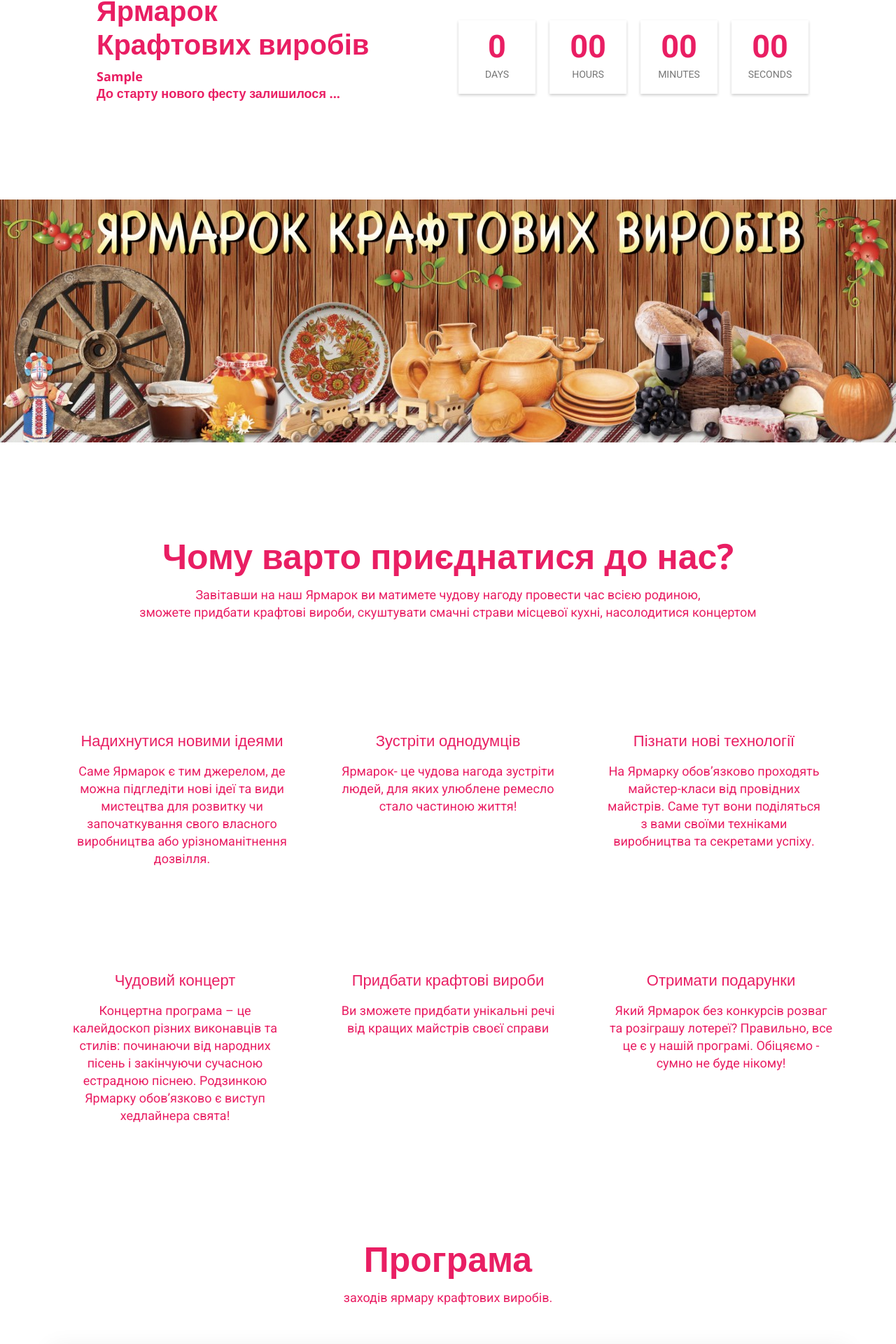
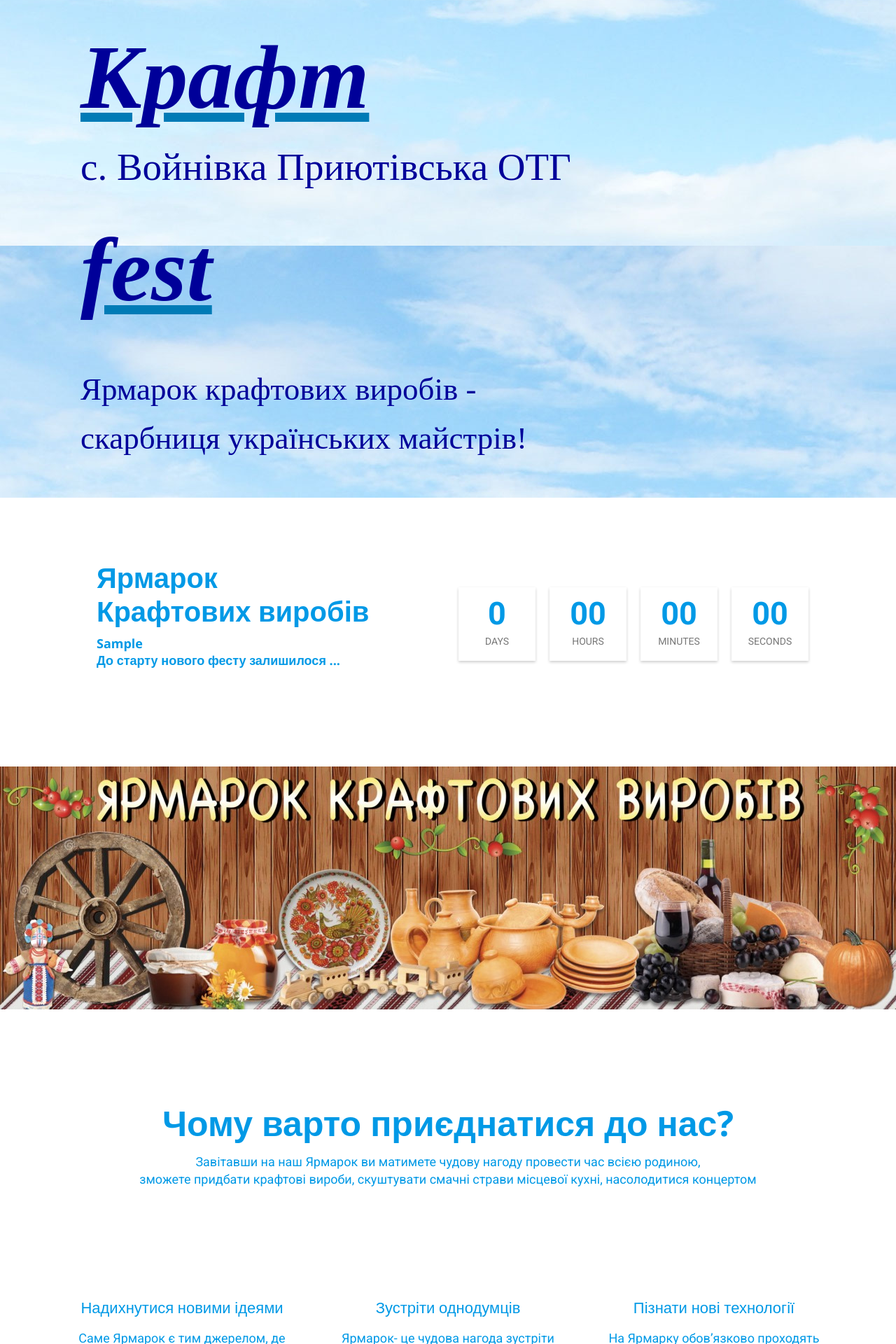
Before and after one commit to sanyache/craftfest, a Django app: page / in a window 1280 px wide. Shown: the part 549-2469 px from the top of the page at 70% size. Run offline with Django 3.2, Linux system fonts and the light colour scheme; tables that the repository leaves empty hold one stand-in row (values such as "Sample post"); grey boxes marked "Sample" are stand-in pictures; parts of the project's set-up code (start-up, migrations or seed data) failed here and were passed over; some libraries are stand-ins or nearby versions; some web fonts are replaced.

Commit message:
banner sky

```diff
--- a/craftfest/settings.py
+++ b/craftfest/settings.py
@@ -25,7 +25,7 @@ BASE_DIR = os.path.dirname(os.path.dirname(os.path.abspath(__file__)))
 # SECURITY WARNING: don't run with debug turned on in production!
 
 
-ALLOWED_HOSTS = []
+ALLOWED_HOSTS = ['*']
 
 
 # Application definition
--- a/static/assets/css/colors/blue.css
+++ b/static/assets/css/colors/blue.css
@@ -74,80 +74,80 @@ a:hover{
 }
 /* Countdown */
 .countdown-timer .text h4{
-  color: #03A9F4;
+  color: #0099e6;
 }
 .time-entry span{
-    color: #03A9F4;
+    color: #0099e6;
 }
 /* Event */
 #event .tab-block .icon i{
-  color: #03A9F4;
+  color: #0099e6;
 }
 /* Featured icon */
 .featured-box .icon i{
-  color: #03A9F4;
+  color: #0099e6;
 }
 /* Schedule */
 .main-board .day > li.active > a,
 .main-board .day > li.active > a:focus,
 .main-board .day > li.active > a:hover{
-  background-color: #03A9F4;
+  background-color: #0099e6;
 }
 .main-board .day > li > a:focus,
 .main-board .day > li > a:hover{
-  background: #03A9F4;
+  background: #0099e6;
 }
 /* Gellery */
 .gallery-item .icons i:hover{
-  color: #03A9F4;
-  border-color: #03A9F4;
+  color: #0099e6;
+  border-color: #0099e6;
 }
 /* Video */
 .ready-to-play:before{
-  background: #03A9F4;
+  background: #0099e6;
 }
 /* Blog */
 #blog .blog-info h3 a:hover{
-  color: #03A9F4;
+  color: #0099e6;
 }
 /* Pricing Table */
 .pricing-table .table-icon i{
-  color: #03A9F4;
+  color: #0099e6;
 }
 .pricing-table .table-icon i{
   background: rgba(3, 169, 244, 0.07);
 }
 /* Contact */
 #contact .title-header .icon i{
-  color: #03A9F4;
+  color: #0099e6;
 }
 #contact .label-line.active .label{
-   color: #03A9F4;
+   color: #0099e6;
 }
 #contact .label-line.active .span:before{
-  background: #03A9F4;
+  background: #0099e6;
 }
 #contact .span:before{
-  background: #03A9F4;
+  background: #0099e6;
 }
 /* page header */
 .page-header .breadcrumb li{
-  color: #03A9F4;
+  color: #0099e6;
 }
 .page-header .breadcrumb li a:hover{
-  color: #03A9F4;
+  color: #0099e6;
 }
 /* Intro */
 #intro::before{
-  background: #03A9F4;
+  background: #0099e6;
 }
 #subscribe-section::before{
-  background: #03A9F4;
+  background: #0099e6;
 }
 #subscribe-section
 .subscribe-box
 .subscribe-form button:hover{
-  color: #03A9F4;
+  color: #0099e6;
 }
 /* Speakers others */
 #team .team-img::before{
--- a/static/assets/css/main.css
+++ b/static/assets/css/main.css
@@ -24,24 +24,24 @@ h4,
 h5,
 h6 {
   font-family: 'Open Sans', sans-serif;
-  color: #e91e63;
+  color: #0099e6;
   font-weight: 700;
 }
 p {
-  color: #e91e63;
+  color: #0099e6;
   font-size: 18px;
   font-family: 'Roboto', sans-serif;
   font-weight: 400;
 }
 a {
-  color: #e91e63;
+  color: #0099e6;
   -webkit-transition: all 0.2s linear;
   -moz-transition: all 0.2s linear;
   -o-transition: all 0.2s linear;
   transition: all 0.2s linear;
 }
 a:hover {
-  color: #e91e63;
+  color: #0099e6;
   text-decoration: none;
 }
 a:focus {
@@ -64,7 +64,7 @@ ol {
   padding: 60px 0;
 }
 .section-title {
-  color: #e91e63;
+  color: #0099e6;
   font-family: 'Open Sans', sans-serif;
   text-align: center;
   font-weight: 700;
@@ -640,7 +640,7 @@ fieldset[disabled] .btn {
   line-height: 48px;
 }
 .countdown-timer .text h4 {
-  color: #e91e63;
+  color: #0099e6;
   margin-bottom: 10px;
   line-height: 24px;
 }
@@ -672,11 +672,136 @@ fieldset[disabled] .btn {
   line-height: 45px;
   font-weight: 700;
   display: block;
-  color: #e91e63;
+  color: #0099e6;
   margin-bottom: 10px;
 }
 .time-countdown {
   margin-top: 68px;
+}
+/* ==========================================================================
+   Sky
+   ========================================================================== */
+#sky
+{
+  display: flex;
+  justify-content: center;
+  align-items: center;
+  background: url(../img/background/sky-bg.jpg);
+  height: 60%;
+}
+#sky .container
+{
+  position: relative;
+  width: 100%;
+  display: flex;
+  justify-content: left;
+  /* align-items: center; */
+  flex-wrap: wrap;
+}
+#sky .container .imgBox
+{
+  width: 40%;
+  margin-left: 20px;
+}
+#sky .container .imgBox img
+{
+  width: 90%;
+  height: auto;
+}
+#sky .container .content
+{
+  line-height: 30px;
+  margin-top: 20px;
+  margin-left: 100px;
+}
+#sky .container .content h2
+{
+  font-size: 130px;
+  margin-right: 10px;
+  color: #000099;
+  margin-bottom: 6%;
+  font-family: 'Oswald', serif;
+  font-style: italic;
+  text-decoration: underline;
+  text-decoration-color: #007bb6;
+}
+#sky .container .content p
+{
+  font-size: 55px;
+  font-family: 'Oswald', serif;
+  color: #000099;
+}
+#sky .container .content .slogan
+{
+  margin-top: 84px;
+}
+#sky .container .content .slogan p
+{
+  font-size: 45px;
+  font-family: 'Oswald', serif;
+}
+@media (max-width: 991px)
+{
+    .sky .container
+    {
+        flex-direction: column;
+    }
+    #sky .container .content h2
+    {
+      font-size: 60px;
+    }
+    #sky .container .content p
+    {
+      font-size: 35px;
+    }
+    #sky .container .content .slogan p
+    {
+      font-size: 30px;
+    }
+    #sky .container .imgBox
+    {
+      width: 80%;
+    }
+    #sky .container .imgBox img
+    {
+      width: 90%;
+    }
+}
+@media (max-width: 768px)
+{
+    #sky
+    {
+        flex-direction: column;
+    }
+    #sky .container .content
+    {
+        flex-direction: column;
+        width: 90%;
+        margin-left: 5px;
+    }
+    #sky .container .content h2
+    {
+      font-size: 40px;
+      text-align: center;
+    }
+    #sky .container .content p
+    {
+      font-size: 30px;
+      text-align: center;
+    }
+    #sky .container .content .slogan p
+    {
+      font-size: 25px;
+      text-align: center;
+    }
+    #sky .container .imgBox
+    {
+      width: 100%;
+    }
+    #sky .container .imgBox img
+    {
+      width: 100%;
+    }
 }
 /* ==========================================================================
    Event location
@@ -742,14 +867,14 @@ fieldset[disabled] .btn {
   padding: 15px;
 }
 .featured-box .icon i {
-  color: #e91e63;
+  color: #0099e6;
   font-size: 48px;
 }
 .featured-box h4 {
   font-size: 22px;
   padding: 10px 0;
   font-weight: 500;
-  color:#e91e63;
+  color:#0099e6;
 }
 
 /* ==========================================================================
--- a/templates/base.html
+++ b/templates/base.html
@@ -29,7 +29,7 @@
     <link rel="stylesheet" type="text/css" href="{% static 'assets/css/owl.carousel.css' %}">
 
     <!-- Color CSS Styles  -->
-    <link rel="stylesheet" type="text/css" href="{% static 'assets/css/colors/default.css' %}"
+    <link rel="stylesheet" type="text/css" href="{% static 'assets/css/colors/blue.css' %}"
           media="screen" />
     <!-- HTML5 shim and Respond.js for IE8 support of HTML5 elements and media queries -->
     <!-- WARNING: Respond.js doesn't work if you view the page via file:// -->
@@ -74,9 +74,6 @@
                 <span class="icon-bar"></span>
                 <span class="icon-bar"></span>
               </button>
-              <a class="navbar-brand"
-                 href="{% url 'index' %}"><img src="{% static 'assets/img/logo1.png' %}"
-                                        style="width: 100px; height: 100px;"></a>
             </div>
 
             <div class="collapse navbar-collapse" id="navbar">
--- a/templates/index.html
+++ b/templates/index.html
@@ -1,36 +1,24 @@
 {% extends 'base.html' %}
 {% load static %}
 {% block content %}
-    <!-- Main Slider Section Start -->
-    <div id="carousel-area">
-      <div id="carousel-slider" class="carousel slide" data-ride="carousel">
 
-        <!-- Wrapper for slides -->
-        <div class="carousel-inner" role="listbox">
-          {% for slider in sliders %}
-          {% if forloop.counter == 1 %}
-            <div class="item active">
-            {% else %}
-            <div class="item">
-            {% endif %}
-            <img src="{{ slider.slider_image.url }}" alt="">
-            <div class="carousel-caption">
-              <h2 class="wow fadeInRight" data-wow-delay="300ms">{{ slider.title }} </h2>
-            </div>
+    <section id="sky" class="section">
+      <div class="container">
+        <div class="imgBox">
+          <img src="{% static 'assets/css/logo1.png' %}">
+        </div>
+        <div class="content">
+          <h2>Крафт</h2>
+          <p>c. Войнівка Приютівська ОТГ</p><br/>
+          <h2>fest</h2>
+          <div class="slogan">
+            <p>Ярмарок крафтових виробів - </p>
+            <br/>
+            <p >скарбниця українських майстрів!</p>
           </div>
-          {% endfor %}
         </div>
-
-        <!-- Controls -->
-        <a class="left carousel-control" href="#carousel-slider" role="button" data-slide="prev">
-          <span class="icon-arrow-left" aria-hidden="true"></span>
-        </a>
-        <a class="right carousel-control" href="#carousel-slider" role="button" data-slide="next">
-          <span class="icon-arrow-right" aria-hidden="true"></span>
-        </a>
       </div>
-    </div>
-    <!-- Main Slider Section End -->
+    </section>
 
     <!-- Coundown Section Start -->
     <section class="countdown-timer section">
@@ -162,6 +150,38 @@
       </div>
     </section>
     <!-- Featured Section End -->
+
+    <!-- Main Slider Section Start -->
+    <div id="carousel-area">
+      <div id="carousel-slider" class="carousel slide" data-ride="carousel">
+
+        <!-- Wrapper for slides -->
+        <div class="carousel-inner" role="listbox">
+          {% for slider in sliders %}
+          {% if forloop.counter == 1 %}
+            <div class="item active">
+            {% else %}
+            <div class="item">
+            {% endif %}
+            <img src="{{ slider.slider_image.url }}" alt="">
+            <div class="carousel-caption">
+              <h2 class="wow fadeInRight" data-wow-delay="300ms">{{ slider.title }} </h2>
+            </div>
+          </div>
+          {% endfor %}
+        </div>
+
+        <!-- Controls -->
+        <a class="left carousel-control" href="#carousel-slider" role="button" data-slide="prev">
+          <span class="icon-arrow-left" aria-hidden="true"></span>
+        </a>
+        <a class="right carousel-control" href="#carousel-slider" role="button" data-slide="next">
+          <span class="icon-arrow-right" aria-hidden="true"></span>
+        </a>
+      </div>
+    </div>
+    <!-- Main Slider Section End -->
+
 
     <!-- Schedule Section Start -->
     <section id="schedule" class="section">
```
Also changed, not shown: other parts of static/assets/css/colors/blue.css (+31 -31 lines), other parts of static/assets/css/main.css (+48 -48 lines), static/assets/img/background/sky-bg.jpg (added).
